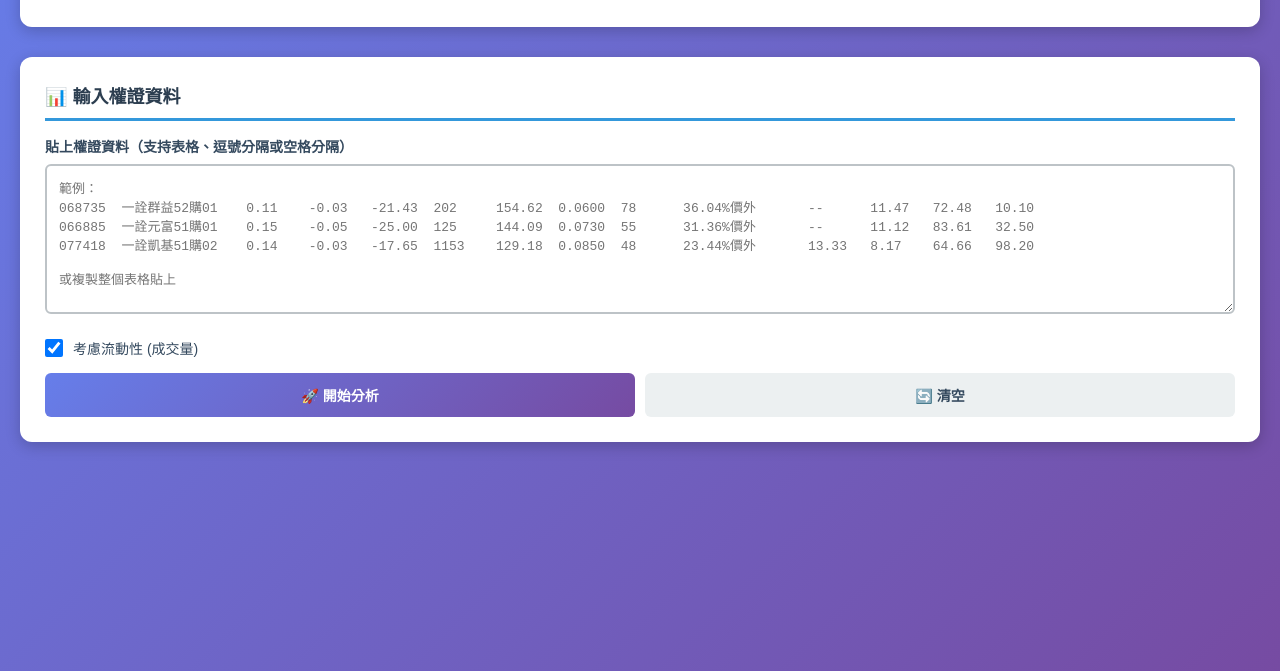
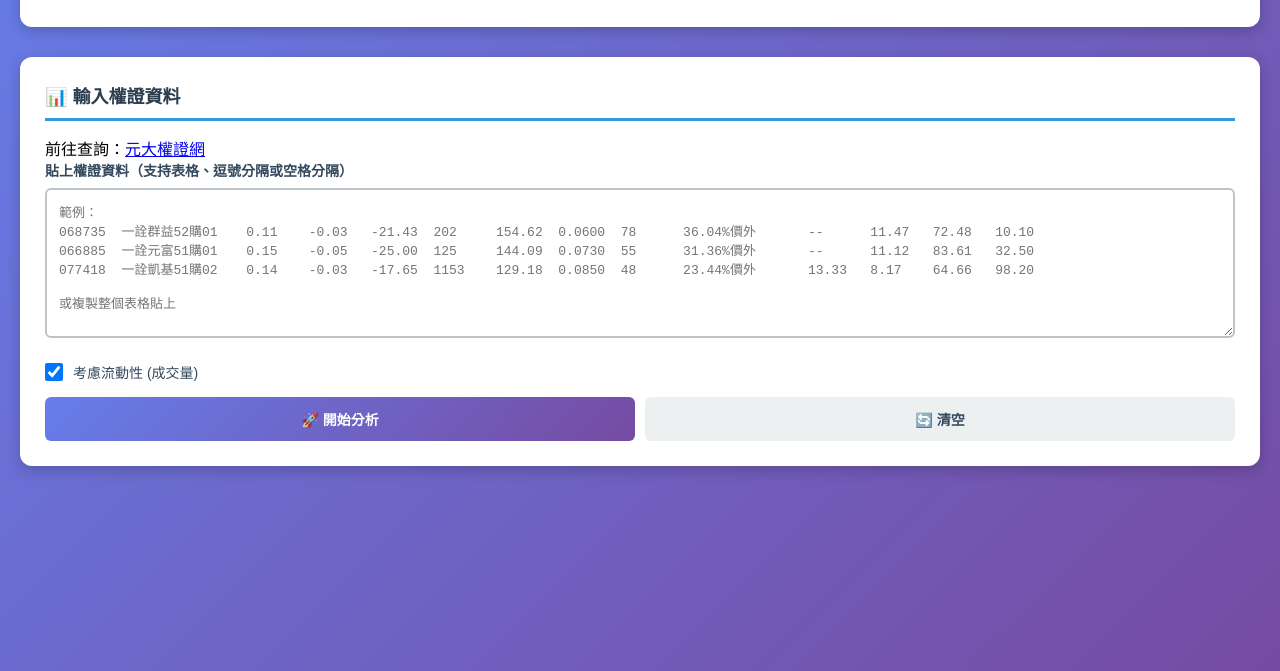
Before and after one commit to cbf111017/1218, a plain HTML site: page index.html in a window 1280 px wide. Shown: the part 129-800 px from the top of the page. Drawn offline with nearby package versions, Linux system fonts and the light colour scheme.

Commit message:
Update index.html

```diff
--- a/index.html
+++ b/index.html
@@ -500,7 +500,9 @@
     <!-- 輸入區域 -->
     <div class="input-section">
       <h2>📊 輸入權證資料</h2>
-
+      <p>
+  前往查詢：<a href="https://www.warrantwin.com.tw/eyuanta/Warrant/Search.aspx" target="_blank">元大權證網</a>
+</p>
       <div class="input-group">
         <label>貼上權證資料（支持表格、逗號分隔或空格分隔）</label>
         <textarea id="dataInput" placeholder="範例：
```
